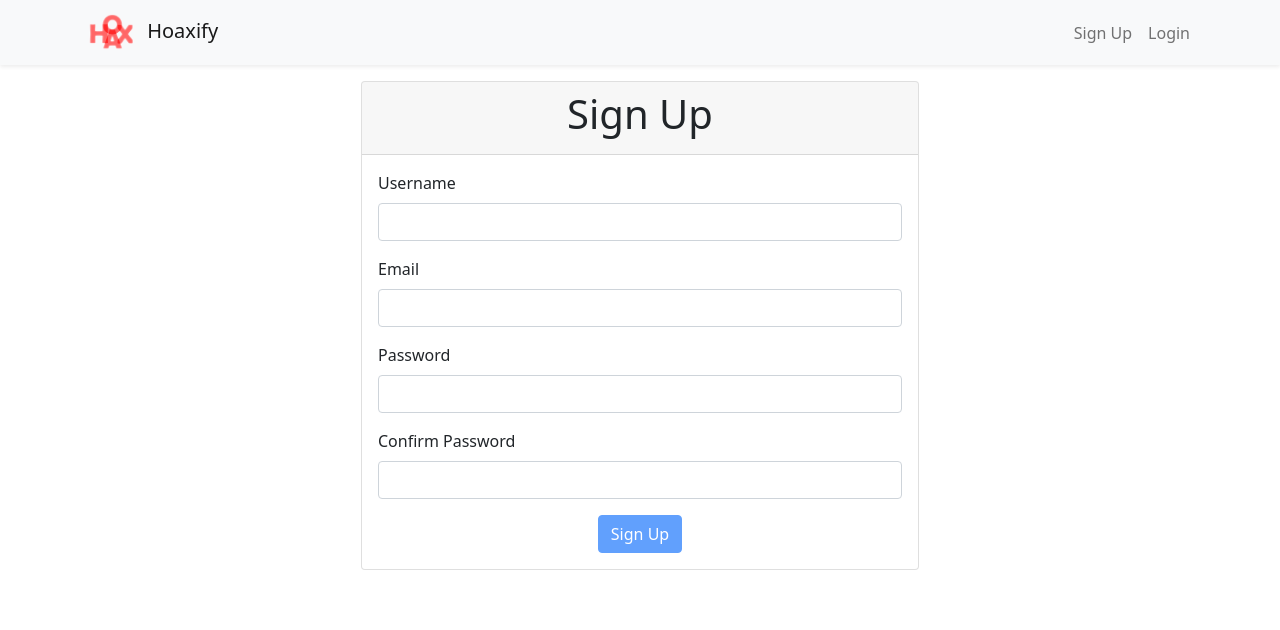
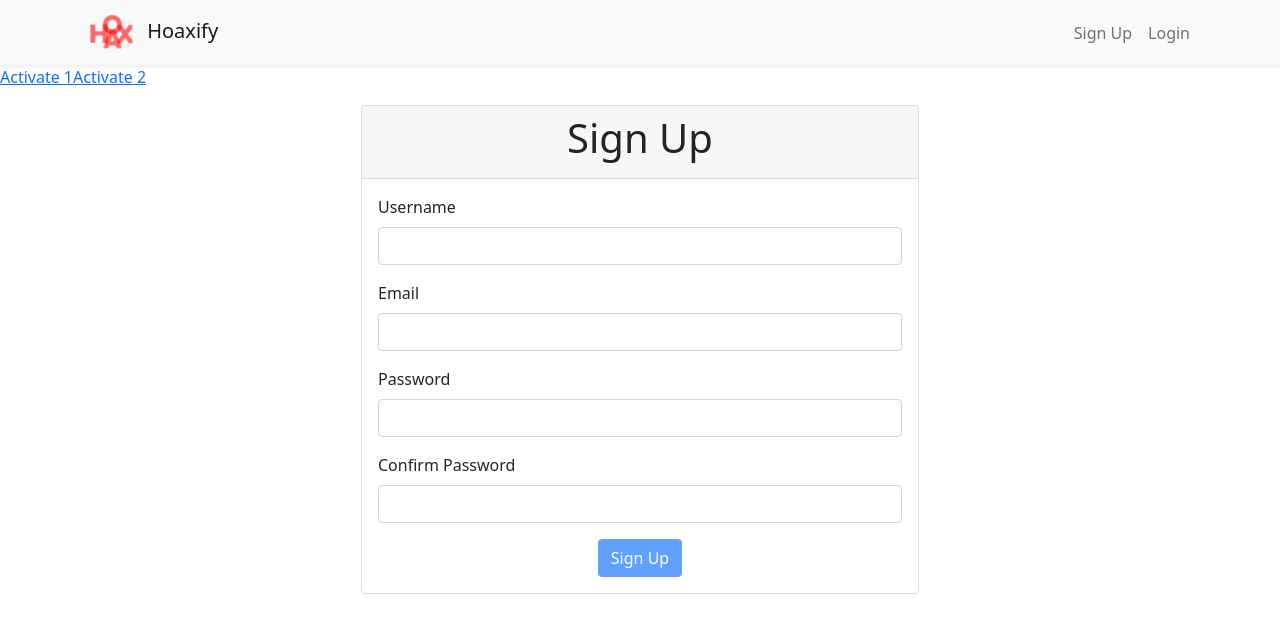
Before and after one commit to liteninkiran/basar-buyukkahraman-angular-with-tdd, an Angular app: page /signup in a window 1280 px wide. Shown: the top 630 px of the page. Built offline with nearby package versions, Linux system fonts and the light colour scheme.

Commit message:
056 - Activated Route

```diff
--- a/src/app/activate/activate.component.ts
+++ b/src/app/activate/activate.component.ts
@@ -1,4 +1,5 @@
 import { Component, OnInit } from '@angular/core';
+import { ActivatedRoute } from '@angular/router';
 
 @Component({
     selector: 'app-activate',
@@ -7,9 +8,11 @@ import { Component, OnInit } from '@angular/core';
 })
 export class ActivateComponent implements OnInit {
 
-    constructor() { }
+    constructor(private route: ActivatedRoute) { }
 
     public ngOnInit(): void {
+        this.route.params.subscribe((params) => {
+            console.log(params);
+        });
     }
-
 }
--- a/src/app/app.component.html
+++ b/src/app/app.component.html
@@ -1,4 +1,6 @@
 <app-navbar></app-navbar>
+<a routerLink="/activate/1">Activate 1</a>
+<a routerLink="/activate/2">Activate 2</a>
 <div class="container pt-3">
     <router-outlet></router-outlet>
 </div>
```
